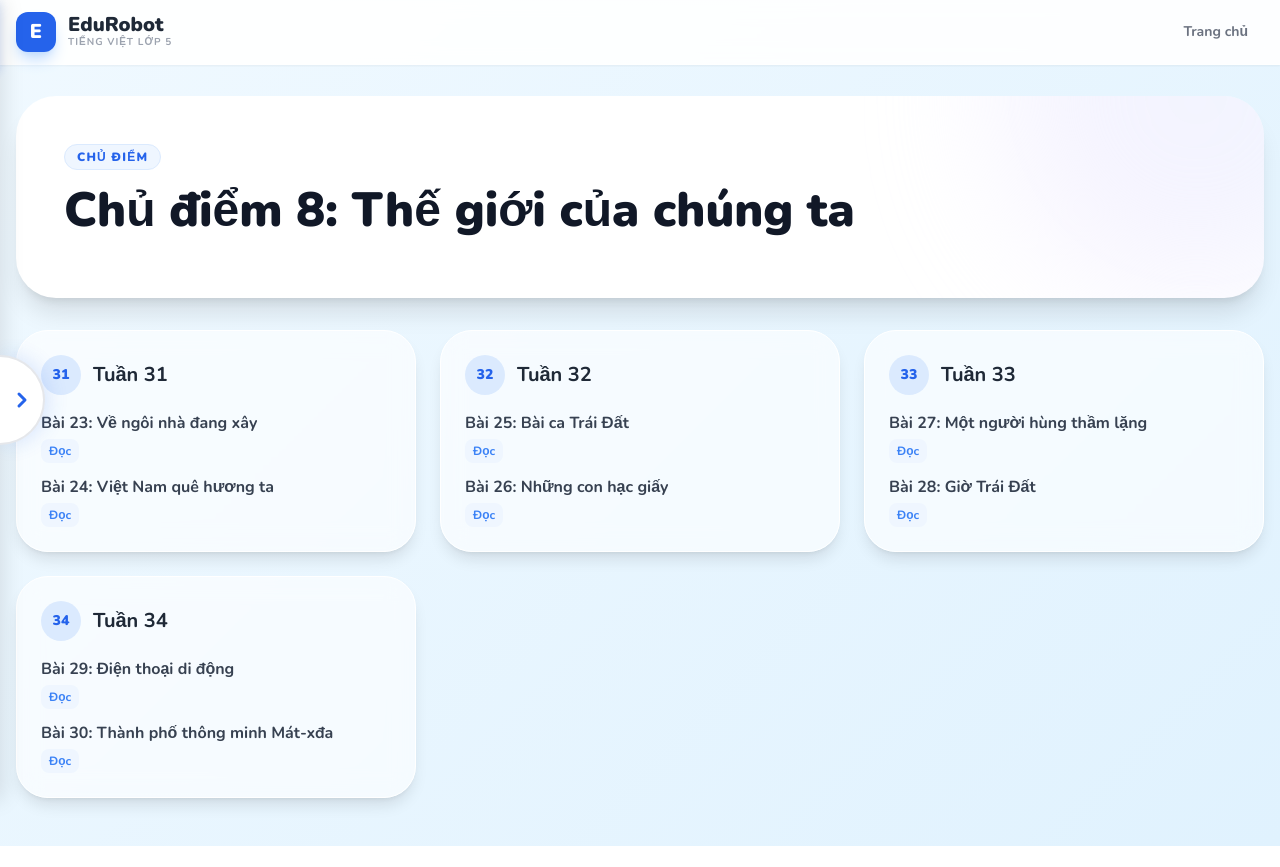
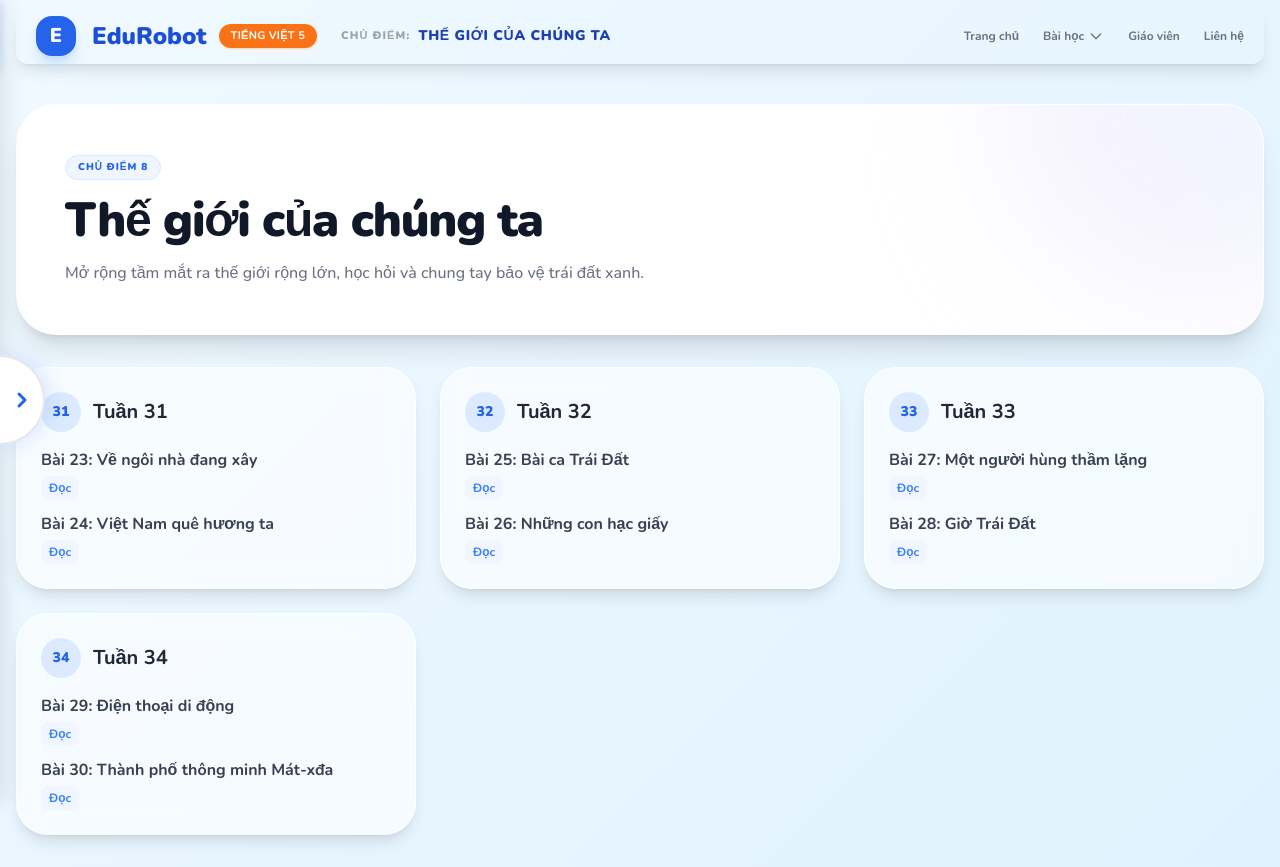
Before and after one commit to lethanhlongdvn/tiengviet5, a plain HTML site: page cd8-the-gioi-cua-chung-ta.html in a window 1280 px wide. Before the commit the page ends 846 px from the top, so only its background shows below. Drawn offline with nearby package versions, Linux system fonts and the light colour scheme.

Commit message:
Update cd8-the-gioi-cua-chung-ta.html

```diff
--- a/cd8-the-gioi-cua-chung-ta.html
+++ b/cd8-the-gioi-cua-chung-ta.html
@@ -1,44 +1,101 @@
 <!DOCTYPE html>
 <html lang="vi">
+
 <head>
     <meta charset="UTF-8">
     <meta name="viewport" content="width=device-width, initial-scale=1.0">
     <title>Chủ điểm 8: Thế giới của chúng ta - EduRobot</title>
     <script src="https://cdn.tailwindcss.com"></script>
-    <link href="https://fonts.googleapis.com/css2?family=Nunito:wght@400;500;600;700;800;900&display=swap" rel="stylesheet">
+    <link href="https://fonts.googleapis.com/css2?family=Nunito:wght@400;500;600;700;800;900&display=swap"
+        rel="stylesheet">
     <style>
-        body { font-family: 'Nunito', sans-serif; background: linear-gradient(135deg, #f0f9ff 0%, #e0f2fe 100%); min-height: 100vh; }
-        .glass-header { background: rgba(255, 255, 255, 0.9); backdrop-filter: blur(10px); border-bottom: 1px solid rgba(255, 255, 255, 0.5); }
+        body {
+            font-family: 'Nunito', sans-serif;
+            background: linear-gradient(135deg, #f0f9ff 0%, #e0f2fe 100%);
+            min-height: 100vh;
+        }
+
+        .glass-header {
+            background: rgba(255, 255, 255, 0.9);
+            backdrop-filter: blur(10px);
+            border-bottom: 1px solid rgba(255, 255, 255, 0.5);
+        }
     </style>
 </head>
+
 <body>
-    <header class="fixed w-full top-0 z-50 glass-header shadow-sm">
-        <div class="container mx-auto px-4 py-3 flex justify-between items-center">
-            <a href="index.html" class="flex items-center gap-3">
-                <div class="w-10 h-10 bg-blue-600 rounded-xl flex items-center justify-center text-white font-black text-xl shadow-lg shadow-blue-200">E</div>
-                <div class="flex flex-col">
-                    <span class="text-xl font-black text-gray-800 leading-none">EduRobot</span>
-                    <span class="text-[10px] font-bold text-gray-400 uppercase tracking-widest">Tiếng Việt Lớp 5</span>
+    <header class="sticky top-0 z-50 px-4 py-2">
+        <nav class="container mx-auto glass-card rounded-xl px-5 py-2 flex justify-between items-center shadow-lg">
+            <div class="flex items-center space-x-4">
+                <a href="index.html"
+                    class="w-10 h-10 bg-blue-600 rounded-2xl flex items-center justify-center text-white shadow-lg shadow-blue-200 shrink-0">
+                    <span class="text-xl font-black">E</span>
+                </a>
+                <div class="flex flex-col md:flex-row md:items-center md:space-x-6">
+                    <div class="flex items-center space-x-3">
+                        <span class="text-2xl font-black text-blue-700">EduRobot</span>
+                        <span
+                            class="text-[11px] font-bold px-3 py-1 rounded-full bg-orange-500 text-white shadow-sm shadow-orange-200 tracking-wide whitespace-nowrap">TIẾNG
+                            VIỆT 5</span>
+                    </div>
+
+                    <div class="flex items-center space-x-2 overflow-hidden">
+                        <span
+                            class="text-[11px] font-black uppercase tracking-widest text-gray-400 whitespace-nowrap">CHỦ
+                            ĐIỂM:</span>
+                        <span
+                            class="text-sm font-black uppercase tracking-wider text-blue-800 truncate max-w-[180px] md:max-w-none">THẾ
+                            GIỚI CỦA CHÚNG TA</span>
+                    </div>
                 </div>
-            </a>
-            <a href="index.html" class="px-4 py-2 rounded-xl text-sm font-bold text-gray-500 hover:text-gray-800 hover:bg-gray-50 transition-colors">Trang chủ</a>
-        </div>
+            </div>
+            <ul class="flex space-x-2 md:space-x-6 text-xs font-bold items-center relative">
+                <li><a href="index.html" class="text-gray-500 hover:text-blue-600 transition-colors py-2">Trang chủ</a>
+                </li>
+                <li class="relative group">
+                    <button id="top-menu-lesson-btn"
+                        class="flex items-center text-gray-500 hover:text-blue-600 transition-colors focus:outline-none py-2">
+                        Bài học
+                        <svg class="w-4 h-4 ml-1 transition-transform duration-200" id="top-menu-chevron" fill="none"
+                            stroke="currentColor" viewBox="0 0 24 24">
+                            <path stroke-linecap="round" stroke-linejoin="round" stroke-width="2" d="M19 9l-7 7-7-7">
+                            </path>
+                        </svg>
+                    </button>
+                    <div id="top-menu-lessons-dropdown"
+                        class="absolute top-full right-[-100px] md:right-auto md:left-1/2 md:-translate-x-1/2 mt-4 w-[320px] bg-white/95 backdrop-blur-xl rounded-2xl shadow-2xl border border-white/50 hidden max-h-[70vh] overflow-y-auto z-[60] p-2">
+                    </div>
+                </li>
+                <li><button onclick="openTeacherStats()"
+                        class="text-gray-500 hover:text-blue-600 transition-colors py-2">Giáo viên</button></li>
+                <li><a href="#" class="text-gray-500 hover:text-blue-600 transition-colors py-2">Liên hệ</a></li>
+            </ul>
+        </nav>
     </header>
 
-    <main class="container mx-auto px-4 pt-24 pb-12">
-        <section class="relative rounded-[40px] overflow-hidden bg-white shadow-xl p-8 md:p-12 mb-8">
-            <div class="absolute top-0 right-0 w-[400px] h-[400px] bg-gradient-to-bl from-blue-100 to-purple-100 rounded-full blur-3xl opacity-50 -translate-y-1/2 translate-x-1/3"></div>
+    <main class="container mx-auto px-4 py-8">
+        <section
+            class="relative rounded-[40px] overflow-hidden bg-white shadow-xl p-8 md:p-12 mb-8 border border-white/50">
+            <div
+                class="absolute top-0 right-0 w-[400px] h-[400px] bg-gradient-to-bl from-blue-100 to-purple-100 rounded-full blur-3xl opacity-50 -translate-y-1/2 translate-x-1/3">
+            </div>
             <div class="relative z-10">
-                <span class="inline-block bg-blue-50 text-blue-600 text-xs font-black px-3 py-1 rounded-full uppercase tracking-widest mb-4 border border-blue-100">Chủ điểm</span>
-                <h1 class="text-3xl md:text-5xl font-black text-gray-900 mb-4">Chủ điểm 8: Thế giới của chúng ta</h1>
+                <span
+                    class="inline-block bg-blue-50 text-blue-600 text-[10px] font-black px-3 py-1 rounded-full uppercase tracking-widest mb-4 border border-blue-100">CHỦ
+                    ĐIỂM 8</span>
+                <h1 class="text-3xl md:text-5xl font-black text-gray-900 mb-4 tracking-tight">Thế giới của chúng ta</h1>
+                <p class="text-gray-500 font-medium max-w-2xl leading-relaxed">Mở rộng tầm mắt ra thế giới rộng lớn, học
+                    hỏi và chung tay bảo vệ trái đất xanh.</p>
             </div>
         </section>
 
         <div class="grid grid-cols-1 md:grid-cols-2 lg:grid-cols-3 gap-6">
 
-            <div class="bg-white/60 backdrop-blur-md rounded-[32px] p-6 border border-white shadow-lg hover:shadow-xl transition-all">
+            <div
+                class="bg-white/60 backdrop-blur-md rounded-[32px] p-6 border border-white shadow-lg hover:shadow-xl transition-all">
                 <div class="flex items-center gap-3 mb-4">
-                    <div class="w-10 h-10 bg-blue-100 rounded-full flex items-center justify-center text-blue-600 font-black text-sm">
+                    <div
+                        class="w-10 h-10 bg-blue-100 rounded-full flex items-center justify-center text-blue-600 font-black text-sm">
                         31
                     </div>
                     <h3 class="text-xl font-bold text-gray-800">Tuần 31</h3>
@@ -48,23 +105,27 @@
                     <div class="group">
                         <div class="font-bold text-gray-700 mb-1">Bài 23: Về ngôi nhà đang xây</div>
                         <div class="flex flex-wrap gap-2">
-            <a href="311-ve-ngoi-nha-dang-xay.html" class="text-xs font-bold text-blue-500 bg-blue-50 hover:bg-blue-600 hover:text-white px-2 py-1 rounded-lg transition-colors">Đọc</a>
+                            <a href="311-ve-ngoi-nha-dang-xay.html"
+                                class="text-xs font-bold text-blue-500 bg-blue-50 hover:bg-blue-600 hover:text-white px-2 py-1 rounded-lg transition-colors">Đọc</a>
                         </div>
                     </div>
 
                     <div class="group">
                         <div class="font-bold text-gray-700 mb-1">Bài 24: Việt Nam quê hương ta</div>
                         <div class="flex flex-wrap gap-2">
-            <a href="312-viet-nam-que-huong-ta.html" class="text-xs font-bold text-blue-500 bg-blue-50 hover:bg-blue-600 hover:text-white px-2 py-1 rounded-lg transition-colors">Đọc</a>
+                            <a href="312-viet-nam-que-huong-ta.html"
+                                class="text-xs font-bold text-blue-500 bg-blue-50 hover:bg-blue-600 hover:text-white px-2 py-1 rounded-lg transition-colors">Đọc</a>
                         </div>
                     </div>
 
                 </div>
             </div>
 
-            <div class="bg-white/60 backdrop-blur-md rounded-[32px] p-6 border border-white shadow-lg hover:shadow-xl transition-all">
+            <div
+                class="bg-white/60 backdrop-blur-md rounded-[32px] p-6 border border-white shadow-lg hover:shadow-xl transition-all">
                 <div class="flex items-center gap-3 mb-4">
-                    <div class="w-10 h-10 bg-blue-100 rounded-full flex items-center justify-center text-blue-600 font-black text-sm">
+                    <div
+                        class="w-10 h-10 bg-blue-100 rounded-full flex items-center justify-center text-blue-600 font-black text-sm">
                         32
                     </div>
                     <h3 class="text-xl font-bold text-gray-800">Tuần 32</h3>
@@ -74,23 +135,27 @@
                     <div class="group">
                         <div class="font-bold text-gray-700 mb-1">Bài 25: Bài ca Trái Đất</div>
                         <div class="flex flex-wrap gap-2">
-            <a href="321-bai-ca-trai-dat.html" class="text-xs font-bold text-blue-500 bg-blue-50 hover:bg-blue-600 hover:text-white px-2 py-1 rounded-lg transition-colors">Đọc</a>
+                            <a href="321-bai-ca-trai-dat.html"
+                                class="text-xs font-bold text-blue-500 bg-blue-50 hover:bg-blue-600 hover:text-white px-2 py-1 rounded-lg transition-colors">Đọc</a>
                         </div>
                     </div>
 
                     <div class="group">
                         <div class="font-bold text-gray-700 mb-1">Bài 26: Những con hạc giấy</div>
                         <div class="flex flex-wrap gap-2">
-            <a href="322-nhung-con-hac-giay.html" class="text-xs font-bold text-blue-500 bg-blue-50 hover:bg-blue-600 hover:text-white px-2 py-1 rounded-lg transition-colors">Đọc</a>
+                            <a href="322-nhung-con-hac-giay.html"
+                                class="text-xs font-bold text-blue-500 bg-blue-50 hover:bg-blue-600 hover:text-white px-2 py-1 rounded-lg transition-colors">Đọc</a>
                         </div>
                     </div>
 
                 </div>
             </div>
 
-            <div class="bg-white/60 backdrop-blur-md rounded-[32px] p-6 border border-white shadow-lg hover:shadow-xl transition-all">
+            <div
+                class="bg-white/60 backdrop-blur-md rounded-[32px] p-6 border border-white shadow-lg hover:shadow-xl transition-all">
                 <div class="flex items-center gap-3 mb-4">
-                    <div class="w-10 h-10 bg-blue-100 rounded-full flex items-center justify-center text-blue-600 font-black text-sm">
+                    <div
+                        class="w-10 h-10 bg-blue-100 rounded-full flex items-center justify-center text-blue-600 font-black text-sm">
                         33
                     </div>
                     <h3 class="text-xl font-bold text-gray-800">Tuần 33</h3>
@@ -100,23 +165,27 @@
                     <div class="group">
                         <div class="font-bold text-gray-700 mb-1">Bài 27: Một người hùng thầm lặng</div>
                         <div class="flex flex-wrap gap-2">
-            <a href="331-mot-nguoi-hung-tham-lang.html" class="text-xs font-bold text-blue-500 bg-blue-50 hover:bg-blue-600 hover:text-white px-2 py-1 rounded-lg transition-colors">Đọc</a>
+                            <a href="331-mot-nguoi-hung-tham-lang.html"
+                                class="text-xs font-bold text-blue-500 bg-blue-50 hover:bg-blue-600 hover:text-white px-2 py-1 rounded-lg transition-colors">Đọc</a>
                         </div>
                     </div>
 
                     <div class="group">
                         <div class="font-bold text-gray-700 mb-1">Bài 28: Giờ Trái Đất</div>
                         <div class="flex flex-wrap gap-2">
-            <a href="332-gio-trai-dat.html" class="text-xs font-bold text-blue-500 bg-blue-50 hover:bg-blue-600 hover:text-white px-2 py-1 rounded-lg transition-colors">Đọc</a>
+                            <a href="332-gio-trai-dat.html"
+                                class="text-xs font-bold text-blue-500 bg-blue-50 hover:bg-blue-600 hover:text-white px-2 py-1 rounded-lg transition-colors">Đọc</a>
                         </div>
                     </div>
 
                 </div>
             </div>
 
-            <div class="bg-white/60 backdrop-blur-md rounded-[32px] p-6 border border-white shadow-lg hover:shadow-xl transition-all">
+            <div
+                class="bg-white/60 backdrop-blur-md rounded-[32px] p-6 border border-white shadow-lg hover:shadow-xl transition-all">
                 <div class="flex items-center gap-3 mb-4">
-                    <div class="w-10 h-10 bg-blue-100 rounded-full flex items-center justify-center text-blue-600 font-black text-sm">
+                    <div
+                        class="w-10 h-10 bg-blue-100 rounded-full flex items-center justify-center text-blue-600 font-black text-sm">
                         34
                     </div>
                     <h3 class="text-xl font-bold text-gray-800">Tuần 34</h3>
@@ -126,14 +195,16 @@
                     <div class="group">
                         <div class="font-bold text-gray-700 mb-1">Bài 29: Điện thoại di động</div>
                         <div class="flex flex-wrap gap-2">
-            <a href="341-dien-thoai-di-dong.html" class="text-xs font-bold text-blue-500 bg-blue-50 hover:bg-blue-600 hover:text-white px-2 py-1 rounded-lg transition-colors">Đọc</a>
+                            <a href="341-dien-thoai-di-dong.html"
+                                class="text-xs font-bold text-blue-500 bg-blue-50 hover:bg-blue-600 hover:text-white px-2 py-1 rounded-lg transition-colors">Đọc</a>
                         </div>
                     </div>
 
                     <div class="group">
                         <div class="font-bold text-gray-700 mb-1">Bài 30: Thành phố thông minh Mát-xđa</div>
                         <div class="flex flex-wrap gap-2">
-            <a href="342-thanh-pho-thong-minh-mat-xda.html" class="text-xs font-bold text-blue-500 bg-blue-50 hover:bg-blue-600 hover:text-white px-2 py-1 rounded-lg transition-colors">Đọc</a>
+                            <a href="342-thanh-pho-thong-minh-mat-xda.html"
+                                class="text-xs font-bold text-blue-500 bg-blue-50 hover:bg-blue-600 hover:text-white px-2 py-1 rounded-lg transition-colors">Đọc</a>
                         </div>
                     </div>
 
@@ -145,4 +216,5 @@
 
     <script src="js/floating-menu.js"></script>
 </body>
+
 </html>
```
